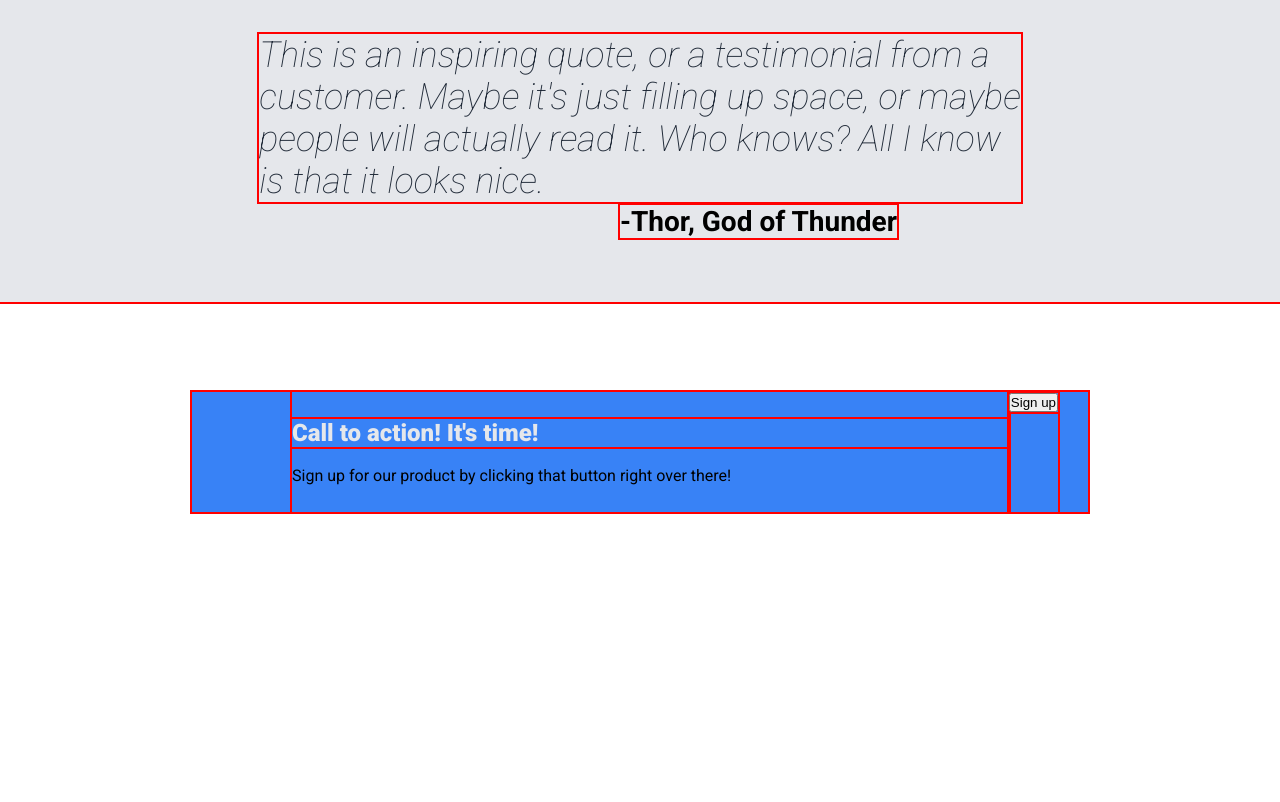
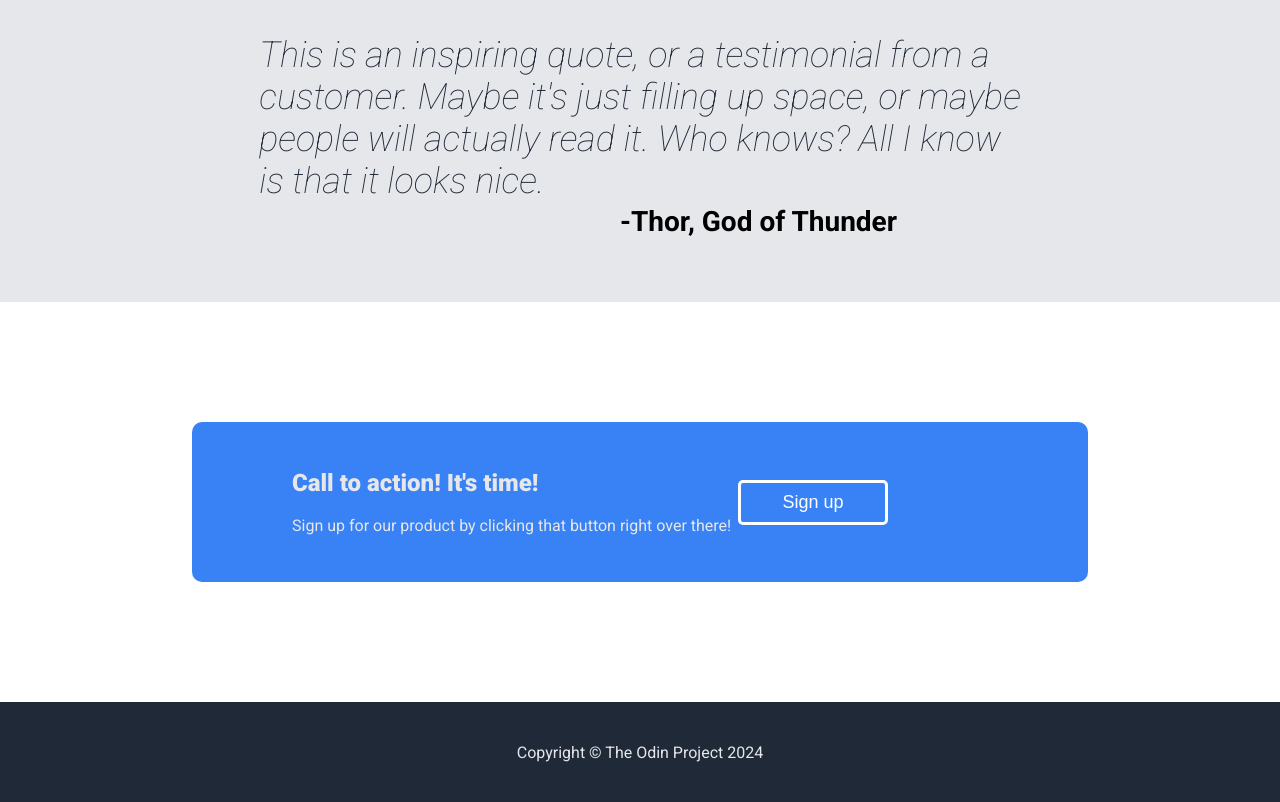
Before and after one commit to Keychainz/Odin-landing-page, a plain HTML site: page index.html in a window 1280 px wide. Shown: the part 1106-1908 px from the top of the page. Before the commit the page ends 1708 px from the top, so only its background shows below. Drawn offline with Linux system fonts and the light colour scheme.

Commit message:
Finished section 4 and 5. I have now completed the Odin Project landing page!!!

```diff
--- a/index.html
+++ b/index.html
@@ -97,5 +97,11 @@
 
     </div>
 
+    <div class="footer">
+
+        <p>Copyright &copy; The Odin Project 2024</p>
+
+    </div>
+
 </body>
 </html>
--- a/style.css
+++ b/style.css
@@ -3,7 +3,7 @@
 * {
     margin: 0;
     padding: 0;
-    outline: 2px solid red;
+    /* outline: 2px solid red; */
 }
 
 body {
@@ -163,7 +163,7 @@ h2 {
 /* Section 4 */
 
 .section-four {
-    height: 300px;
+    height: 400px;
     display: flex;
     justify-content: center;
     align-items: center;
@@ -175,9 +175,11 @@ h2 {
     height: 40%;
     display: flex;
     flex-direction: row;
+    border-radius: 10px;
 }
 
 .left-side {
+    color: #E5E7EB;
     width: 80%;
     margin-left: 100px;
     display: flex;
@@ -191,4 +193,35 @@ h2 {
     font-weight:900;
 }
 
+.right-side {
+    display: flex;
+    justify-content: center;
+    align-items: center;
+    margin-right: 200px;
+}
+
+#signup-button-bottom {
+    font-size: 18px;
+    color: white;
+    background-color: #3882F6;
+    width: 150px;
+    height: 45px;
+    border: 3px solid white;
+    border-radius: 5px;
+    cursor: pointer;
+}
+
 /* Section 4 */
+
+/* Section 5 */
+
+.footer {
+    height: 100px;
+    color: #E5E7EB;
+    background-color: #1F2937;
+    display: flex;
+    justify-content: center;
+    align-items: center;
+}
+
+/* Section 5 */
```
